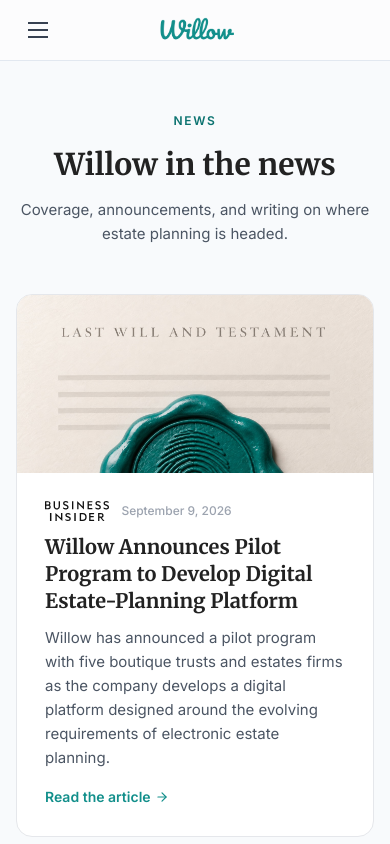
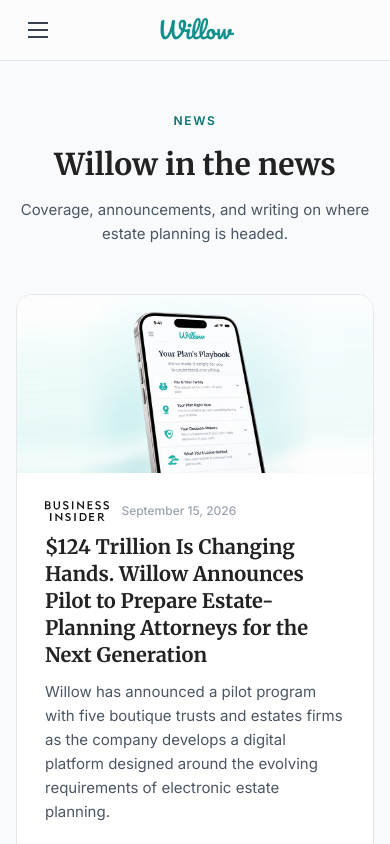
Before and after one commit to Willow-07042002-Inc/landing-page-v, a React (Vite) app: page /news in a window 390 px wide. Shown: the top 844 px of the page. Built offline with nearby package versions, Linux system fonts and the light colour scheme.

Commit message:
News: correct Business Insider article with the Playbook phone render
Co-Authored-By: Claude Fable 5 <noreply@anthropic.com>

```diff
--- a/src/pages/NewsPage.tsx
+++ b/src/pages/NewsPage.tsx
@@ -18,13 +18,13 @@ const ARTICLES: {
     outlet: "Business Insider",
     logo: "/press-business-insider.svg",
     logoH: 20,
-    date: "September 9, 2026",
-    title: "Willow Announces Pilot Program to Develop Digital Estate-Planning Platform",
+    date: "September 15, 2026",
+    title: "$124 Trillion Is Changing Hands. Willow Announces Pilot to Prepare Estate-Planning Attorneys for the Next Generation",
     // The article's own description line
     excerpt:
       "Willow has announced a pilot program with five boutique trusts and estates firms as the company develops a digital platform designed around the evolving requirements of electronic estate planning.",
-    href: "https://markets.businessinsider.com/news/currencies/willow-announces-pilot-program-to-develop-digital-estate-planning-platform-1036534070",
-    image: "/news/bi-willow-pilot.jpg",
+    href: "https://markets.businessinsider.com/news/currencies/124-trillion-is-changing-hands-willow-announces-pilot-to-prepare-estate-planning-attorneys-for-the-next-generation-1036548412",
+    image: "/news/bi-product-full.jpg",
   },
   {
     outlet: "USA Today",
```
Also changed, not shown: public/news/bi-product-full.jpg (added), public/news/bi-willow-pilot.jpg (deleted).
